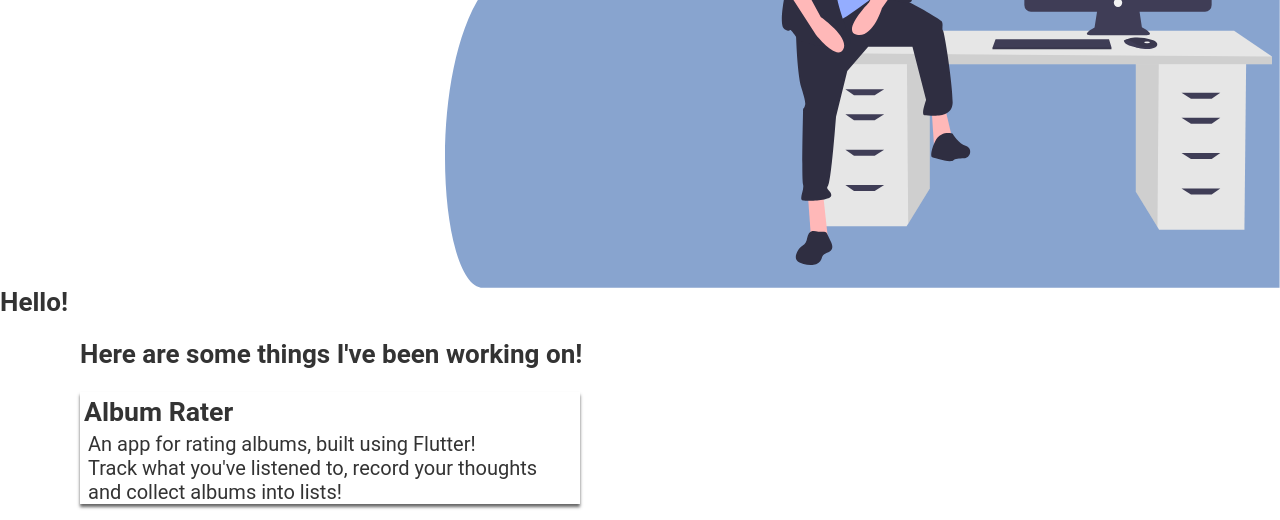
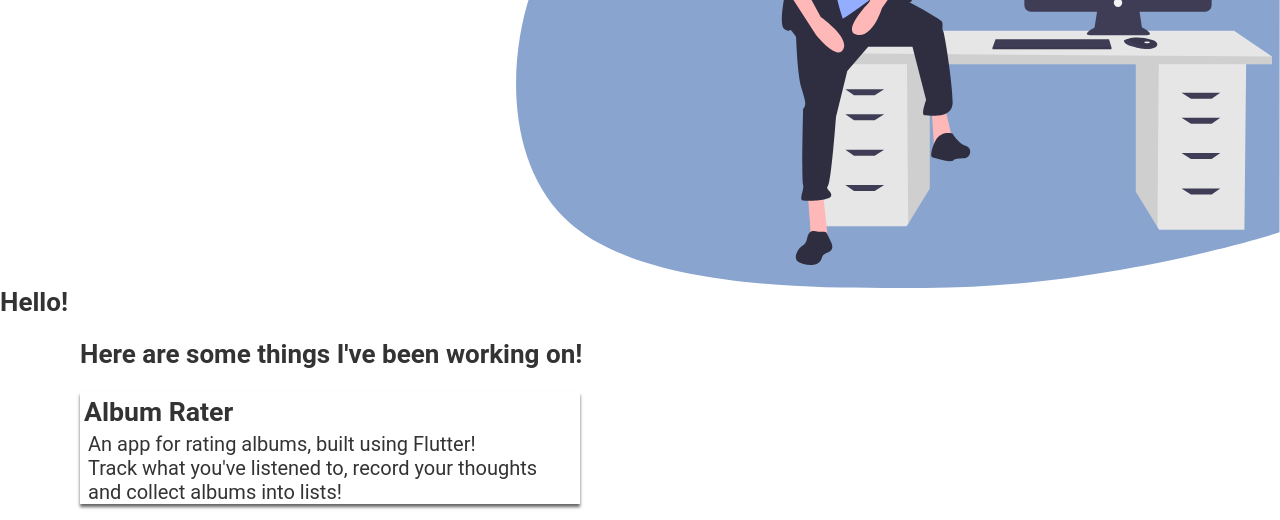
Before and after one commit to TNorbury/portfolio-site, a Gatsby site: page / in a window 1280 px wide. Shown: the part 514-1034 px from the top of the page. Built offline with nearby package versions, Linux system fonts and the light colour scheme; Gatsby itself is replaced by a stand-in of ours.

Commit message:
Finalize background graphic for intro

```diff
--- a/src/components/intro/intro.js
+++ b/src/components/intro/intro.js
@@ -1,6 +1,6 @@
 import React from "react"
-import dev from "../../assets/images/dev.svg"
-import background from "../../assets/images/intro_background.svg"
+import dev from "../../assets/images/intro/dev.svg"
+import background from "../../assets/images/backgrounds/intro_background3.svg"
 import styled from "styled-components"
 
 const Wrapper = styled.div`
@@ -23,7 +23,6 @@ const IntroWrapper = styled.div`
   justify-content: space-between;
 
   @media (max-width: 960px) {
-
     flex-direction: column;
     margin-right: 2.5rem;
     margin-left: 2.5rem;
@@ -82,7 +81,7 @@ const Intro = () => (
         <h3>I'm Tyler, a software engineer based in Portland, OR!</h3>
       </StyledIntroText>
       <StyledImage>
-        <img src={dev} />
+        <img src={dev} alt="" />
       </StyledImage>
     </IntroWrapper>
   </Wrapper>
```
Also changed, not shown: src/assets/images/backgrounds/intro_background3.svg (added), src/assets/images/dev2.svg (deleted), src/assets/images/intro/dev.svg (renamed from src/assets/images/dev.svg), src/assets/images/intro_background.svg (deleted).
